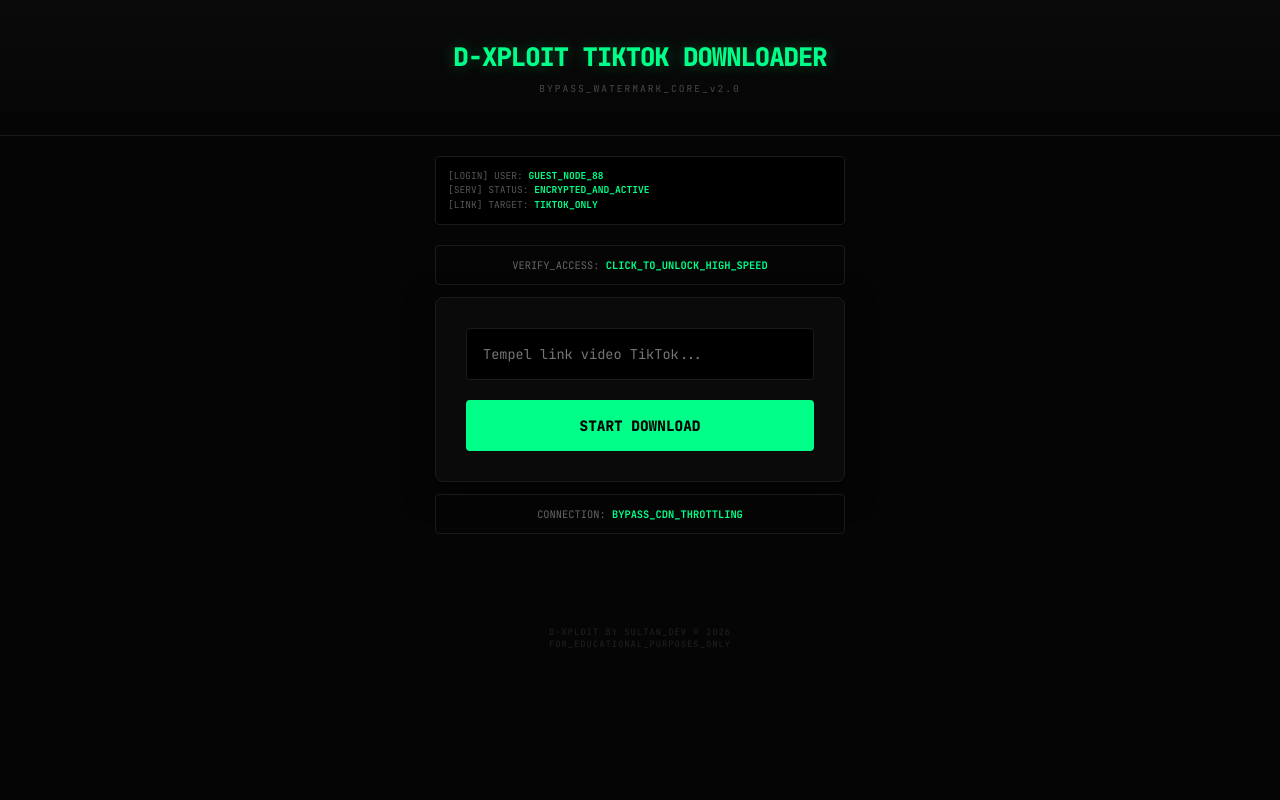
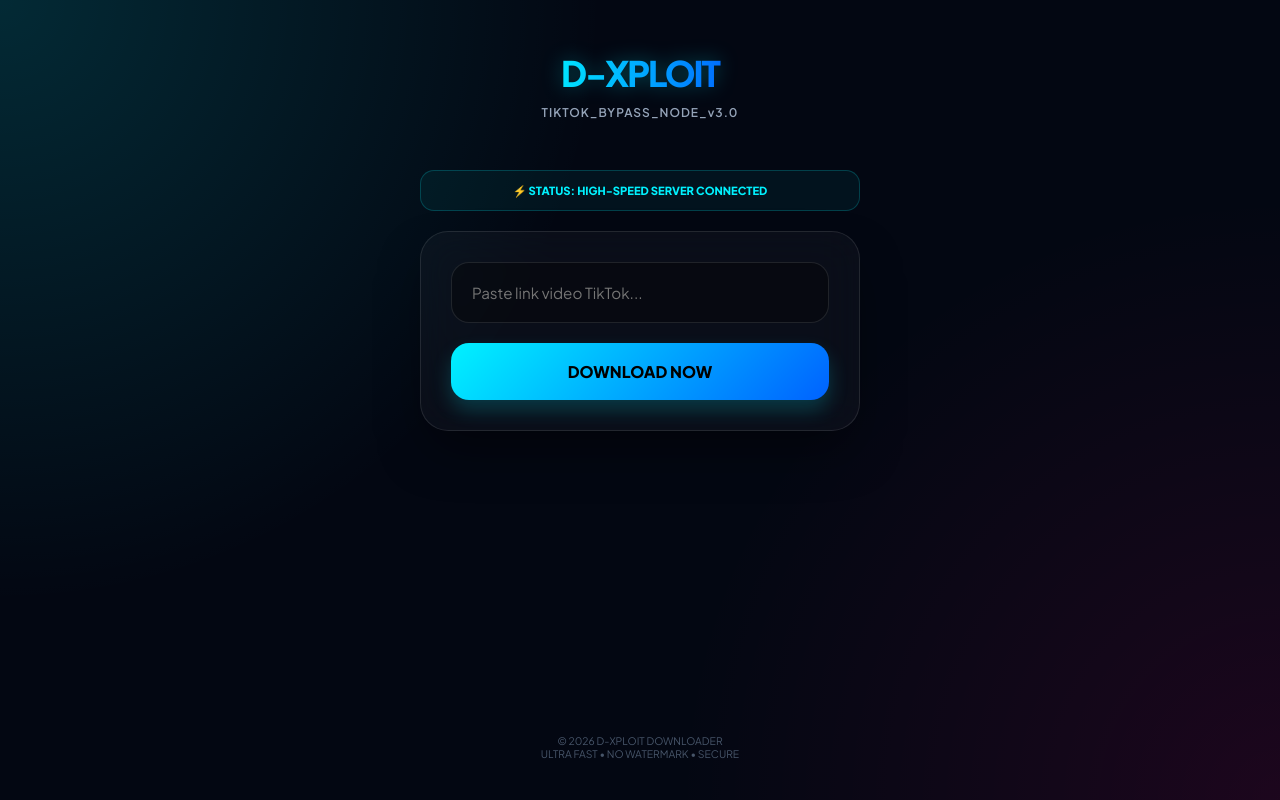
Before and after one commit to thecralr/D-XPLOIT-DOWNLOADER, a plain HTML site: page index.html in a window 1280 px wide. Drawn offline with Linux system fonts and the light colour scheme.

Commit message:
Update index.html

```diff
--- a/index.html
+++ b/index.html
@@ -3,120 +3,129 @@
 <head>
     <meta charset="UTF-8">
     <meta name="viewport" content="width=device-width, initial-scale=1.0">
-    <title>D-XPLOIT TIKTOK DOWNLOADER | No Watermark</title>
-    <link href="https://fonts.googleapis.com/css2?family=JetBrains+Mono:wght@400;700;800&display=swap" rel="stylesheet">
+    <title>D-XPLOIT | TikTok Downloader Premium</title>
+    <link href="https://fonts.googleapis.com/css2?family=Plus+Jakarta+Sans:wght@400;600;800&display=swap" rel="stylesheet">
     <style>
-        :root { --neon: #00ff88; --bg: #050505; --card: #0a0a0a; --text: #888; --border: #1a1a1a; }
-        * { margin: 0; padding: 0; box-sizing: border-box; font-family: 'JetBrains Mono', monospace; }
-        body { background: var(--bg); color: var(--text); padding-bottom: 50px; }
+        :root { --neon: #00f2ff; --bg: #030712; --glass: rgba(255, 255, 255, 0.03); --border: rgba(255, 255, 255, 0.1); }
+        * { margin: 0; padding: 0; box-sizing: border-box; font-family: 'Plus Jakarta Sans', sans-serif; }
 
-        header { padding: 40px 20px; text-align: center; border-bottom: 1px solid var(--border); background: linear-gradient(180deg, #0a0a0a 0%, #050505 100%); }
-        header h1 { font-size: 1.6rem; font-weight: 800; color: var(--neon); letter-spacing: -1px; text-shadow: 0 0 15px rgba(0, 255, 136, 0.3); }
-        header p { font-size: 0.6rem; opacity: 0.5; margin-top: 8px; letter-spacing: 2px; }
+        body {
+            background: var(--bg);
+            background-image: radial-gradient(circle at 0% 0%, rgba(0, 242, 255, 0.15) 0%, transparent 40%),
+                              radial-gradient(circle at 100% 100%, rgba(255, 0, 128, 0.1) 0%, transparent 40%);
+            color: #fff; min-height: 100vh; display: flex; flex-direction: column; align-items: center;
+        }
 
-        .container { max-width: 450px; margin: auto; padding: 20px; }
+        header { padding: 50px 20px; text-align: center; }
+        header h1 {
+            font-size: 2.2rem; font-weight: 800; letter-spacing: -2px;
+            background: linear-gradient(to right, #00f2ff, #0062ff);
+            -webkit-background-clip: text; -webkit-text-fill-color: transparent;
+            filter: drop-shadow(0 0 10px rgba(0, 242, 255, 0.3));
+        }
+        header p { font-size: 0.75rem; color: #94a3b8; margin-top: 10px; font-weight: 600; letter-spacing: 1px; }
 
-        .system-status { font-size: 0.6rem; background: #000; padding: 12px; border: 1px solid var(--border); border-radius: 4px; margin-bottom: 20px; color: #555; line-height: 1.5; }
-        .system-status b { color: var(--neon); }
+        .container { width: 100%; max-width: 480px; padding: 0 20px; }
 
-        .x-card { background: var(--card); padding: 30px; border-radius: 8px; border: 1px solid var(--border); box-shadow: 0 10px 30px rgba(0,0,0,0.5); }
-        input { width: 100%; padding: 16px; background: #000; border: 1px solid var(--border); color: var(--neon); margin-bottom: 20px; outline: none; font-size: 0.85rem; border-radius: 4px; }
-        input:focus { border-color: var(--neon); }
+        /* GLASS CARD */
+        .glass-card {
+            background: var(--glass); backdrop-filter: blur(20px); -webkit-backdrop-filter: blur(20px);
+            border: 1px solid var(--border); border-radius: 28px; padding: 30px;
+            box-shadow: 0 25px 50px -12px rgba(0, 0, 0, 0.5);
+        }
 
-        .x-btn { width: 100%; padding: 16px; background: var(--neon); color: #000; border: none; font-weight: 800; cursor: pointer; font-size: 0.9rem; border-radius: 4px; transition: 0.3s; }
-        .x-btn:hover { background: #00cc6e; transform: translateY(-2px); }
-        .x-btn:disabled { background: #111; color: #333; }
+        input {
+            width: 100%; padding: 20px; border-radius: 18px; border: 1px solid var(--border);
+            background: rgba(0, 0, 0, 0.3); color: #fff; margin-bottom: 20px;
+            outline: none; font-size: 0.95rem; transition: 0.3s;
+        }
+        input:focus { border-color: var(--neon); box-shadow: 0 0 20px rgba(0, 242, 255, 0.2); }
 
-        /* IKLAN SAMARAN */
-        .ad-link { display: block; border: 1px solid var(--border); padding: 12px; font-size: 0.65rem; margin: 12px 0; cursor: pointer; text-decoration: none; color: #666; text-align: center; border-radius: 4px; }
-        .ad-link:hover { color: var(--neon); border-color: var(--neon); }
-        .ad-link b { color: var(--neon); }
+        .btn-grad {
+            width: 100%; padding: 18px; border-radius: 18px; border: none;
+            background: linear-gradient(135deg, #00f2ff 0%, #0062ff 100%);
+            color: #000; font-weight: 800; font-size: 1rem; cursor: pointer;
+            transition: 0.3s; box-shadow: 0 10px 20px rgba(0, 242, 255, 0.2);
+        }
+        .btn-grad:hover { transform: translateY(-3px); box-shadow: 0 15px 30px rgba(0, 242, 255, 0.4); }
 
-        #res-area { display: none; margin-top: 30px; border-top: 1px dashed var(--border); padding-top: 25px; text-align: center; animation: fadeIn 0.5s; }
-        #thumb { width: 100%; border-radius: 8px; margin-bottom: 20px; border: 1px solid var(--border); }
+        /* IKLAN GAYA NOTIFIKASI */
+        .ad-notif {
+            background: rgba(0, 242, 255, 0.05); border: 1px solid rgba(0, 242, 255, 0.2);
+            padding: 12px; border-radius: 14px; color: var(--neon);
+            font-size: 0.7rem; text-align: center; margin-bottom: 20px; cursor: pointer;
+            font-weight: 700; text-transform: uppercase;
+        }
 
-        @keyframes fadeIn { from { opacity: 0; } to { opacity: 1; } }
-        .footer { text-align: center; margin-top: 60px; font-size: 0.55rem; color: #222; letter-spacing: 1px; }
+        #result-box { display: none; margin-top: 30px; animation: slideUp 0.5s ease; }
+        #preview { width: 100%; border-radius: 20px; border: 1px solid var(--border); margin-bottom: 20px; }
+
+        @keyframes slideUp { from { opacity: 0; transform: translateY(20px); } to { opacity: 1; transform: translateY(0); } }
+
+        .footer { margin-top: auto; padding: 40px; font-size: 0.65rem; color: #475569; text-align: center; }
     </style>
 </head>
 <body>
 
 <header>
-    <h1>D-XPLOIT TIKTOK DOWNLOADER</h1>
-    <p>BYPASS_WATERMARK_CORE_v2.0</p>
+    <h1>D-XPLOIT</h1>
+    <p>TIKTOK_BYPASS_NODE_v3.0</p>
 </header>
 
 <div class="container">
-    <div class="system-status">
-        [LOGIN] USER: <b>GUEST_NODE_88</b><br>
-        [SERV] STATUS: <b>ENCRYPTED_AND_ACTIVE</b><br>
-        [LINK] TARGET: <b>TIKTOK_ONLY</b>
+    <div onclick="ads()" class="ad-notif">⚡ STATUS: HIGH-SPEED SERVER CONNECTED</div>
+
+    <div class="glass-card">
+        <input type="text" id="url" placeholder="Paste link video TikTok...">
+        <button class="btn-grad" id="btn" onclick="start()">DOWNLOAD NOW</button>
     </div>
 
-    <div onclick="ads()" class="ad-link">VERIFY_ACCESS: <b>CLICK_TO_UNLOCK_HIGH_SPEED</b></div>
-
-    <div class="x-card">
-        <input type="text" id="targetUrl" placeholder="Tempel link video TikTok...">
-        <button class="x-btn" id="runBtn" onclick="runBypass()">START DOWNLOAD</button>
-    </div>
-
-    <div onclick="ads()" class="ad-link">CONNECTION: <b>BYPASS_CDN_THROTTLING</b></div>
-
-    <div id="res-area">
-        <img id="thumb" src="" alt="Video Preview">
-        <p id="vTitle" style="font-size: 0.7rem; color: #fff; margin-bottom: 20px; line-height: 1.4;"></p>
-
-        <button class="x-btn" style="background: #fff;" id="finalBtn">SAVE_VIDEO (NO_WM)</button>
-
-        <div onclick="ads()" style="margin-top: 20px; font-size: 0.55rem; color: var(--neon); cursor: pointer; text-decoration: underline;">
-            Server Mirror 02 (Use if download fails)
+    <div id="result-box">
+        <img id="thumb" src="" alt="Preview" style="width: 100%; border-radius: 20px; margin-bottom: 20px;">
+        <button class="btn-grad" style="background: #fff; color: #000;" onclick="finish()">SAVE TO GALLERY (HD)</button>
+        <div onclick="ads()" style="text-align: center; margin-top: 15px; font-size: 0.6rem; color: #64748b; cursor: pointer;">
+            Failed? Try <u>Alternative Mirror Server</u>
         </div>
     </div>
 </div>
 
+<div class="footer">
+    &copy; 2026 D-XPLOIT DOWNLOADER <br>
+    ULTRA FAST • NO WATERMARK • SECURE
+</div>
+
 <script>
-    // LINK ADSTERRA LO, SAT!
     const link = "https://www.effectivegatecpm.com/pv9aryyj2?key=a584e9d8bb24603a4c8dbd356198191c";
-
     function ads() { window.open(link, '_blank', 'noopener,noreferrer'); }
 
-    async function runBypass() {
-        const u = document.getElementById('targetUrl').value;
-        if(!u.includes("tiktok.com")) return alert("HANYA BISA LINK TIKTOK, KONTOL!");
+    async function start() {
+        const u = document.getElementById('url').value;
+        if(!u.includes("tiktok.com")) return alert("LINK TIKTOK MANA, SAT?!");
 
-        const b = document.getElementById('runBtn');
-        b.innerHTML = "EXPLOITING...";
-        b.disabled = true;
-
+        const b = document.getElementById('btn');
+        b.innerHTML = "FETCHING..."; b.disabled = true;
         ads(); // Iklan 1
 
         try {
-            const response = await fetch(`https://api.tiklydown.eu.org/api/download?url=${encodeURIComponent(u)}`);
-            const data = await response.json();
+            const res = await fetch(`https://api.tiklydown.eu.org/api/download?url=${encodeURIComponent(u)}`);
+            const data = await res.json();
+            if(data.result) {
+                document.getElementById('result-box').style.display = 'block';
+                document.getElementById('thumb').src = data.result.video.cover;
+                window.videoUrl = data.result.video.noWatermark;
+                b.innerHTML = "SUCCESS!";
+            } else { throw new Error(); }
+        } catch (e) {
+            alert("SERVER BUSY! Klik 'STATUS' di atas.");
+            b.innerHTML = "DOWNLOAD NOW"; b.disabled = false;
+        }
+    }
 
-            if(data.result) {
-                document.getElementById('res-area').style.display = 'block';
-                document.getElementById('thumb').src = data.result.video.cover;
-                document.getElementById('vTitle').innerText = data.result.title || "SUCCESSFULLY_DECRYPTED_VIDEO";
-
-                const fBtn = document.getElementById('finalBtn');
-                fBtn.onclick = () => {
-                    ads(); // Iklan 2
-                    window.location.href = data.result.video.noWatermark;
-                };
-                b.innerHTML = "SUCCESS!";
-            } else {
-                throw new Error();
-            }
-        } catch (e) {
-            alert("SERVER OVERLOAD! Klik 'VERIFY_ACCESS' untuk melanjutkan.");
-            b.innerHTML = "START DOWNLOAD";
-            b.disabled = false;
-        }
+    function finish() {
+        ads(); // Iklan 2
+        window.location.href = window.videoUrl;
     }
 </script>
 
-<div class="footer">D-XPLOIT BY SULTAN_DEV &copy; 2026<br>FOR_EDUCATIONAL_PURPOSES_ONLY</div>
-
 </body>
 </html>
```
